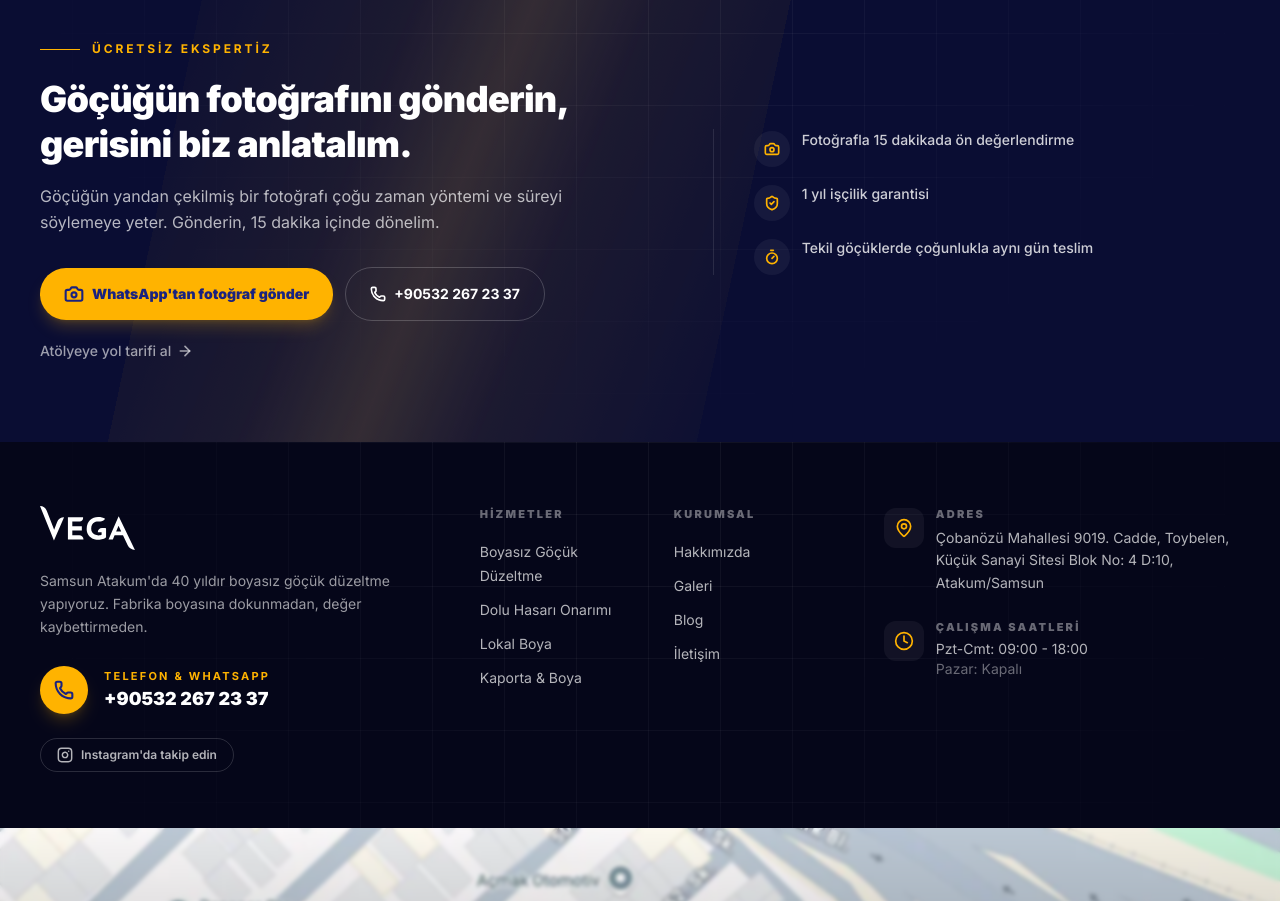
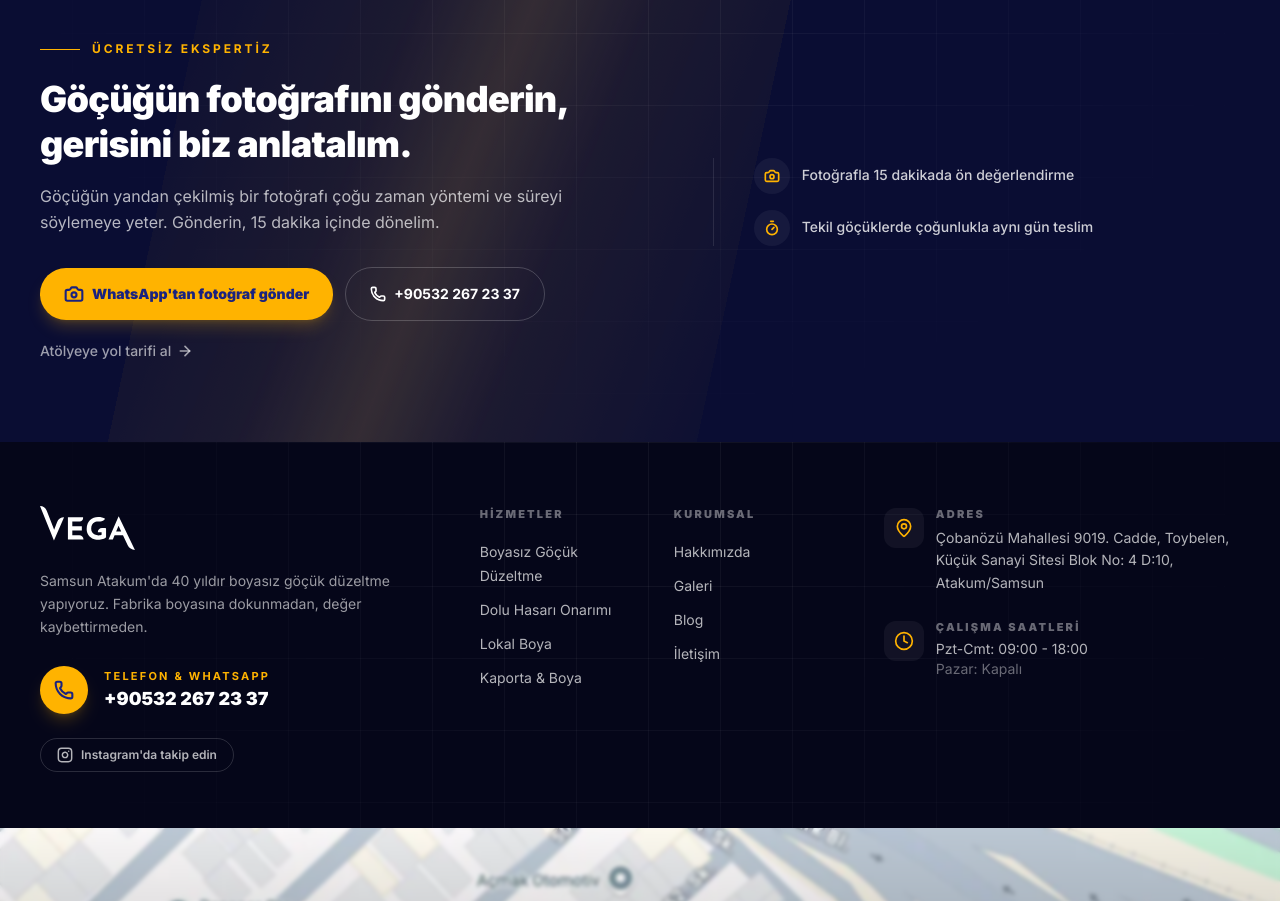
Before and after one commit to agunduuz/vega-pdr-website, a Next.js app: page / in a window 1280 px wide. Shown: the part 4060-4961 px from the top of the page. Built offline with nearby package versions, Linux system fonts and the light colour scheme; no server answers.

Commit message:
Fixed some wrong answers

```diff
--- a/components/shared/CtaBand.tsx
+++ b/components/shared/CtaBand.tsx
@@ -1,12 +1,11 @@
+import { SITE_CONFIG } from "@/lib/constants";
+import { ArrowRight, Camera, Phone, Timer } from "lucide-react";
 import Link from "next/link";
-import { ArrowRight, Camera, Phone, ShieldCheck, Timer } from "lucide-react";
-import { SITE_CONFIG } from "@/lib/constants";
 
 const PHONE_DIGITS = SITE_CONFIG.phone.replace(/[^\d]/g, "");
 
 const DEFAULT_POINTS = [
   { icon: Camera, text: "Fotoğrafla 15 dakikada ön değerlendirme" },
-  { icon: ShieldCheck, text: "1 yıl işçilik garantisi" },
   { icon: Timer, text: "Tekil göçüklerde çoğunlukla aynı gün teslim" },
 ];
 
@@ -91,8 +90,8 @@ export default function CtaBand({
 
           <ul className="space-y-4 lg:border-l lg:border-white/10 lg:pl-10">
             {DEFAULT_POINTS.map(({ icon: Icon, text }) => (
-              <li key={text} className="flex items-start gap-3">
-                <span className="mt-0.5 flex h-9 w-9 shrink-0 items-center justify-center rounded-full bg-white/5">
+              <li key={text} className="flex items-center gap-3">
+                <span className="flex h-9 w-9 shrink-0 items-center justify-center rounded-full bg-white/5">
                   <Icon className="h-4 w-4 text-accent" strokeWidth={2.5} />
                 </span>
                 <span className="text-sm font-medium leading-relaxed text-white/80">
--- a/content/blog/boyasiz-gocuk-duzeltme-ucreti.mdx
+++ b/content/blog/boyasiz-gocuk-duzeltme-ucreti.mdx
@@ -131,10 +131,6 @@ Doğrudan bir "marka farkı" uygulamıyoruz. Ancak panel malzemesi, kaporta kal
 
 Genellikle evet, ancak kesin değildir. İki yüzeysel ezik kısa sürede düzelebilirken, kordon üzerine denk gelen tek bir derin göçük çok daha uzun sürebilir. Belirleyici olan adet değil, hasarın karakteridir.
 
-### İşlem garantili mi?
-
-Evet. Tüm boyasız göçük düzeltme uygulamalarımız **1 yıl işçilik garantisi** kapsamındadır. Ekibimiz ve çalışma yöntemimiz hakkında daha fazla bilgiyi [hakkımızda sayfamızda](/hakkimizda) bulabilirsiniz.
-
 ## Aracınız İçin Net Rakamı Bugün Öğrenin
 
 Boyasız göçük düzeltme ücretini merak ediyorsanız, tahmin yürütmek yerine hasarı bize gösterin. Göçüğün fotoğrafını gönderin; boyasız yöntemle onarılabilirliğini, işlem süresini ve fiyat aralığını **15 dakika içinde** paylaşalım.
--- a/content/services/boyasiz-gocuk-duzeltme.mdx
+++ b/content/services/boyasiz-gocuk-duzeltme.mdx
@@ -77,10 +77,6 @@ Boyasız göçük düzeltme fiyatları; göçüğün sayısına, büyüklüğün
 
 Tekli ve küçük göçüklerde işlem süresi genellikle 4–6 saattir. Dolu hasarı gibi çok sayıda göçük içeren durumlarda süre uzayabilir.
 
-### İşlem garantili mi?
-
-Evet. Tüm boyasız göçük düzeltme işlemlerimiz **1 yıl işçilik garantisi** kapsamındadır.
-
 ### Sigorta PDR’yi karşılıyor mu?
 
 Çoğu kasko poliçesi boyasız göçük düzeltme işlemlerini kapsamaktadır. Sigorta sürecinde danışmanlık desteği sağlıyoruz.
```
